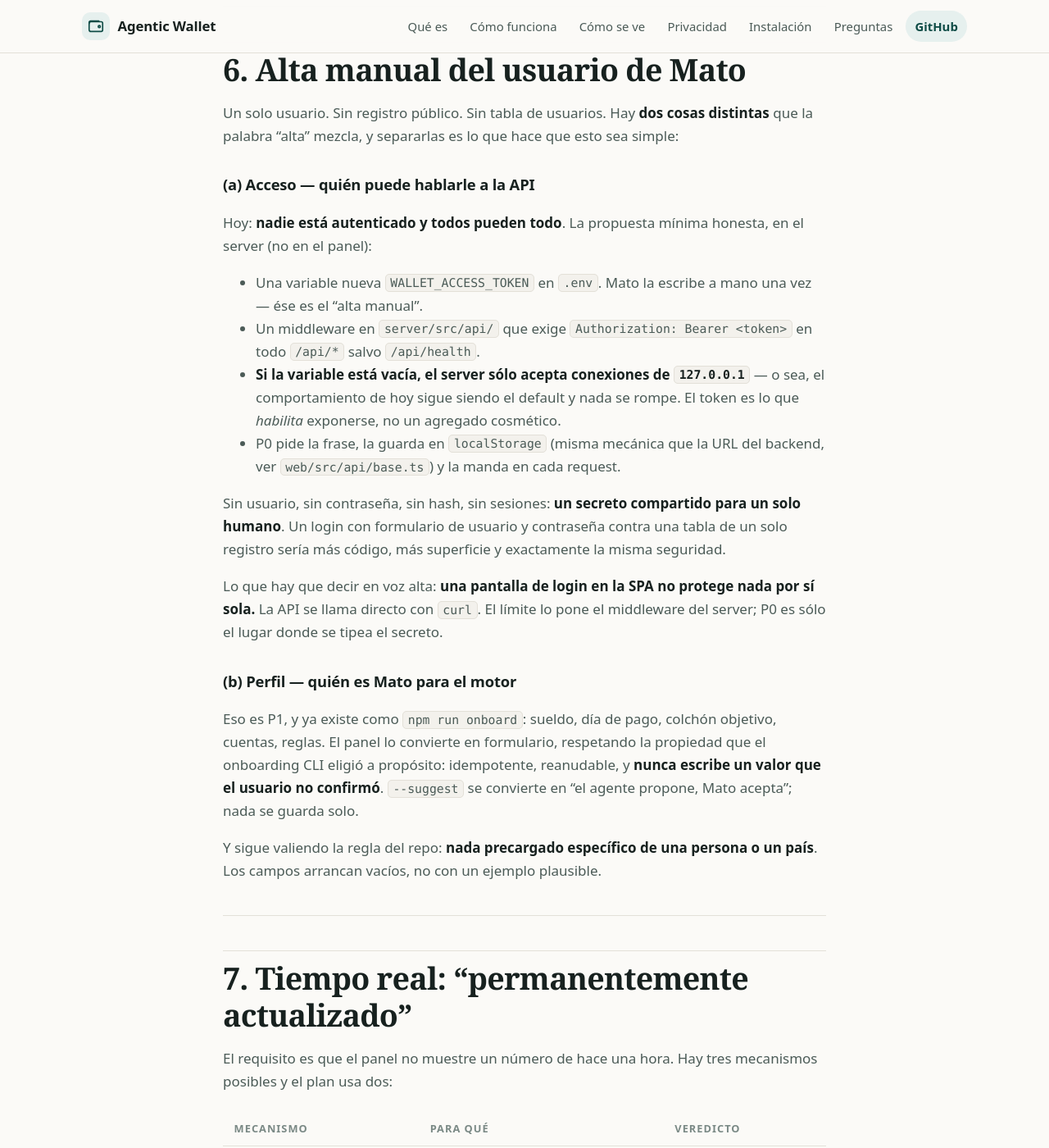
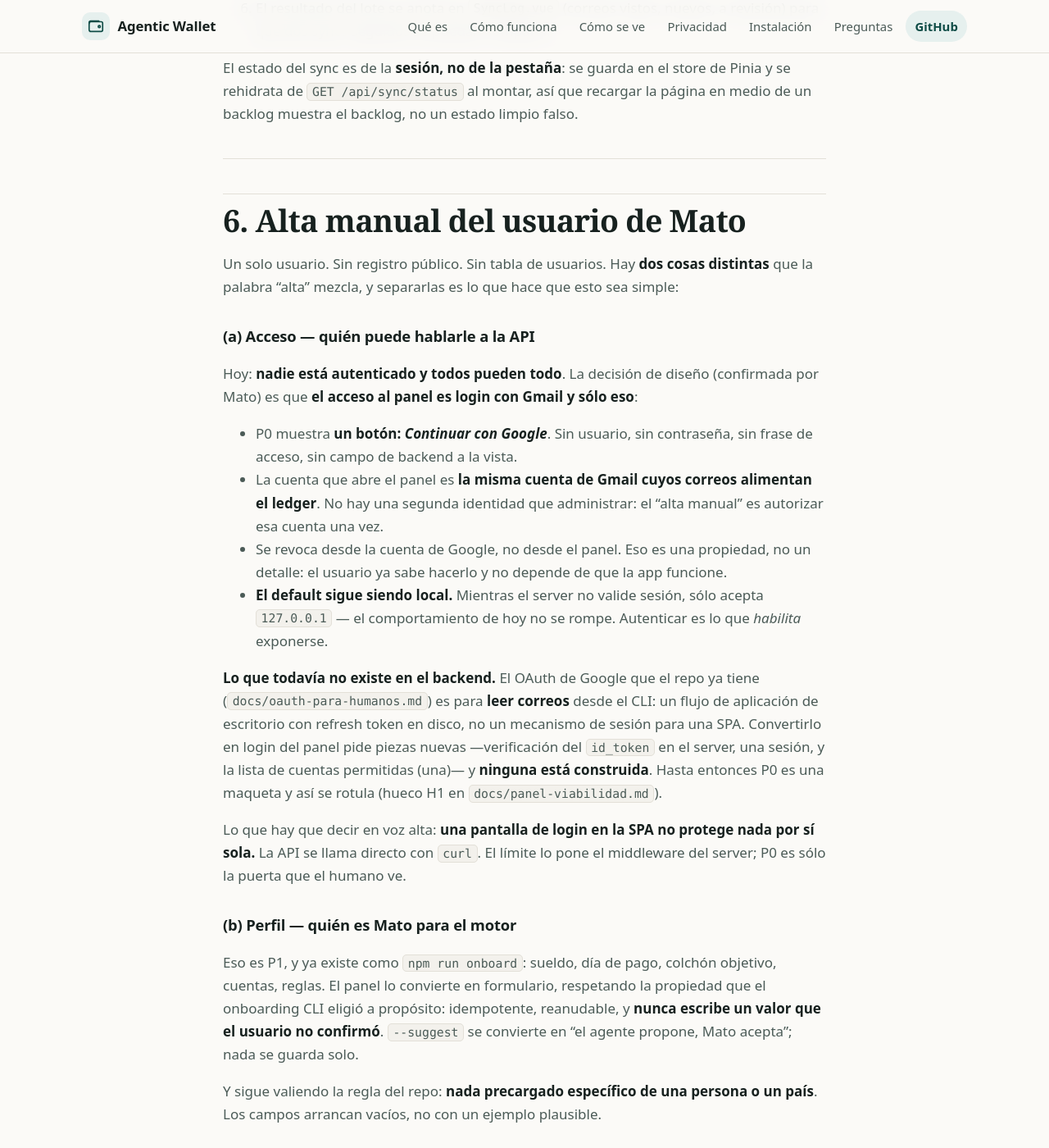
Before and after one commit to lordiwa/agentic-wallet, a Jekyll site: the page built from docs/panel-manejo-flujo.md, in a window 1280 px wide and 1400 px high, scrolled down 10529 px. Shown: the whole window at 82% size. Built offline with Jekyll 4.4.1, drawn with Linux system fonts in a browser that asks for light colours; our own code applies the rules of GitHub Pages for plain Markdown files; some of the changed text lies outside the part shown.

Commit message:
docs(panel): P0 pasa a ser login con Gmail y el prototipo se recorre a click
Mato confirmo el diseno de P0: una sola accion, "Continuar con Google".
Sin formulario manual de usuario y contrasena, sin campo de frase de
acceso. La identidad del panel es la misma cuenta de Gmail cuyos correos
alimentan el ledger, asi que no hay una segunda credencial que administrar
y se revoca desde Google sin depender de que la app funcione.

El prototipo tambien tenia que ser navegable: el boton de P0 enlaza a P2
Resumen. Va directo a P2 y no a P1 porque el desvio depende del checklist
de onboarding, que es estado de backend y no se puede evaluar en una
maqueta.

Queda dicho en voz alta que el backend no lo soporta todavia: el OAuth de
Google que existe es un flujo de escritorio para leer correos desde el
CLI, no una sesion de SPA. H1 pasa a pedir verificacion de id_token,
sesion y lista de cuentas permitidas.

Co-Authored-By: Claude Opus 5 (1M context) <noreply@anthropic.com>

````diff
--- a/docs/panel-manejo-flujo.md
+++ b/docs/panel-manejo-flujo.md
@@ -105,14 +105,18 @@ que consume, dato que muestra, y qué puede **hacer** Mato.
 
 - **Propósito:** poner un límite antes de que la API deje de estar en
   `127.0.0.1`. Un solo usuario, sin registro público.
-- **Componentes:** `AccessGate.vue`, `PassphraseField.vue`,
-  `BackendPicker.vue` (URL del backend / modo demo).
+- **El acceso es exclusivamente con Gmail.** Una sola acción en la pantalla:
+  **Continuar con Google** (OAuth de Google). **No hay formulario manual de
+  usuario y contraseña**, ni campo de frase de acceso. La identidad del panel
+  es la misma cuenta de Gmail cuyos correos alimentan el ledger: una sola
+  credencial, la que el usuario ya tiene y ya sabe revocar.
+- **Componentes:** `AccessGate.vue`, `GoogleSignInButton.vue`.
 - **Habilidad:** ninguna del agente. `GET /api/health` como sonda.
-- **Muestra:** a qué backend está apuntando, si responde, y si el modo demo
-  está activo.
-- **Acciones:** *Entrar*, *Usar modo demostración*, *Cambiar backend*.
+- **Muestra:** el botón de Google, qué autoriza esa cuenta, y —si aplica— que
+  el modo demostración está activo.
+- **Acciones:** una. *Continuar con Google*.
 - **Honestidad:** en modo demo esta pantalla es decorativa y lo dice. Sólo
-  tiene sentido real cuando el server exija el token (sección 7).
+  tiene sentido real cuando el server valide la sesión (sección 7).
 
 ### P1 — Alta y perfil
 
@@ -284,9 +288,11 @@ Se lista para que quede planificado, no para la primera versión.
 
 ```
                     ┌──────────────────┐
-                    │  P0 Acceso       │  (sólo si el backend pide token)
+                    │  P0 Acceso       │  (sólo si no hay sesión de Google)
+                    │  [Continuar con  │
+                    │      Google]     │
                     └────────┬─────────┘
-                             │  token ok / modo demo
+                             │  sesión ok / modo demo
                              ▼
                  ¿onboarding completo?
                     │                 │
@@ -388,28 +394,33 @@ que esto sea simple:
 
 ### (a) Acceso — quién puede hablarle a la API
 
-Hoy: **nadie está autenticado y todos pueden todo**. La propuesta mínima
-honesta, en el server (no en el panel):
+Hoy: **nadie está autenticado y todos pueden todo**. La decisión de diseño
+(confirmada por Mato) es que **el acceso al panel es login con Gmail y sólo
+eso**:
 
-- Una variable nueva `WALLET_ACCESS_TOKEN` en `.env`. Mato la escribe a mano
-  una vez — ése es el "alta manual".
-- Un middleware en `server/src/api/` que exige `Authorization: Bearer <token>`
-  en todo `/api/*` salvo `/api/health`.
-- **Si la variable está vacía, el server sólo acepta conexiones de
-  `127.0.0.1`** — o sea, el comportamiento de hoy sigue siendo el default y
-  nada se rompe. El token es lo que *habilita* exponerse, no un agregado
-  cosmético.
-- P0 pide la frase, la guarda en `localStorage` (misma mecánica que la URL
-  del backend, ver `web/src/api/base.ts`) y la manda en cada request.
+- P0 muestra **un botón: *Continuar con Google***. Sin usuario, sin
+  contraseña, sin frase de acceso, sin campo de backend a la vista.
+- La cuenta que abre el panel es **la misma cuenta de Gmail cuyos correos
+  alimentan el ledger**. No hay una segunda identidad que administrar: el
+  "alta manual" es autorizar esa cuenta una vez.
+- Se revoca desde la cuenta de Google, no desde el panel. Eso es una
+  propiedad, no un detalle: el usuario ya sabe hacerlo y no depende de que la
+  app funcione.
+- **El default sigue siendo local.** Mientras el server no valide sesión, sólo
+  acepta `127.0.0.1` — el comportamiento de hoy no se rompe. Autenticar es lo
+  que *habilita* exponerse.
 
-Sin usuario, sin contraseña, sin hash, sin sesiones: **un secreto compartido
-para un solo humano**. Un login con formulario de usuario y contraseña contra
-una tabla de un solo registro sería más código, más superficie y exactamente
-la misma seguridad.
+**Lo que todavía no existe en el backend.** El OAuth de Google que el repo ya
+tiene (`docs/oauth-para-humanos.md`) es para **leer correos** desde el CLI: un
+flujo de aplicación de escritorio con refresh token en disco, no un mecanismo
+de sesión para una SPA. Convertirlo en login del panel pide piezas nuevas
+—verificación del `id_token` en el server, una sesión, y la lista de cuentas
+permitidas (una)— y **ninguna está construida**. Hasta entonces P0 es una
+maqueta y así se rotula (hueco H1 en `docs/panel-viabilidad.md`).
 
 Lo que hay que decir en voz alta: **una pantalla de login en la SPA no
 protege nada por sí sola.** La API se llama directo con `curl`. El límite lo
-pone el middleware del server; P0 es sólo el lugar donde se tipea el secreto.
+pone el middleware del server; P0 es sólo la puerta que el humano ve.
 
 ### (b) Perfil — quién es Mato para el motor
 
@@ -532,7 +543,7 @@ server.
 ## 9. Orden de construcción sugerido
 
 1. **Server primero:** las rutas HTTP faltantes (onboarding, reglas,
-   ahorro) + `WALLET_ACCESS_TOKEN`. Sin esto, tres pantallas no existen.
+   ahorro). Sin esto, tres pantallas no existen.
 2. **Esqueleto del panel:** workspace `panel/`, router, capa `api/`
    portada, modo demo, `vitest.config.ts` actualizado.
 3. **P2 + P3 + P5** — el núcleo operativo: ver, sincronizar, revisar. Con
@@ -540,7 +551,7 @@ server.
 4. **P4 + P7** — movimientos y chat.
 5. **P8 + P9** — estrategia y ahorro.
 6. **P1 + P6 + P10** — alta, reglas y configuración (dependen del punto 1).
-7. **P0** — cuando exista el token.
+7. **P0** — cuando el server valide la sesión de Google (sección 6a).
 8. **Retiro de `web/`** — decisión aparte, con el panel ya probado en uso
    real. No entra en este plan.
 
````
Also changed, not shown: docs/flujo-app-prototipo.md (+33 -14 lines), docs/panel-viabilidad.md (+18 -17 lines).
